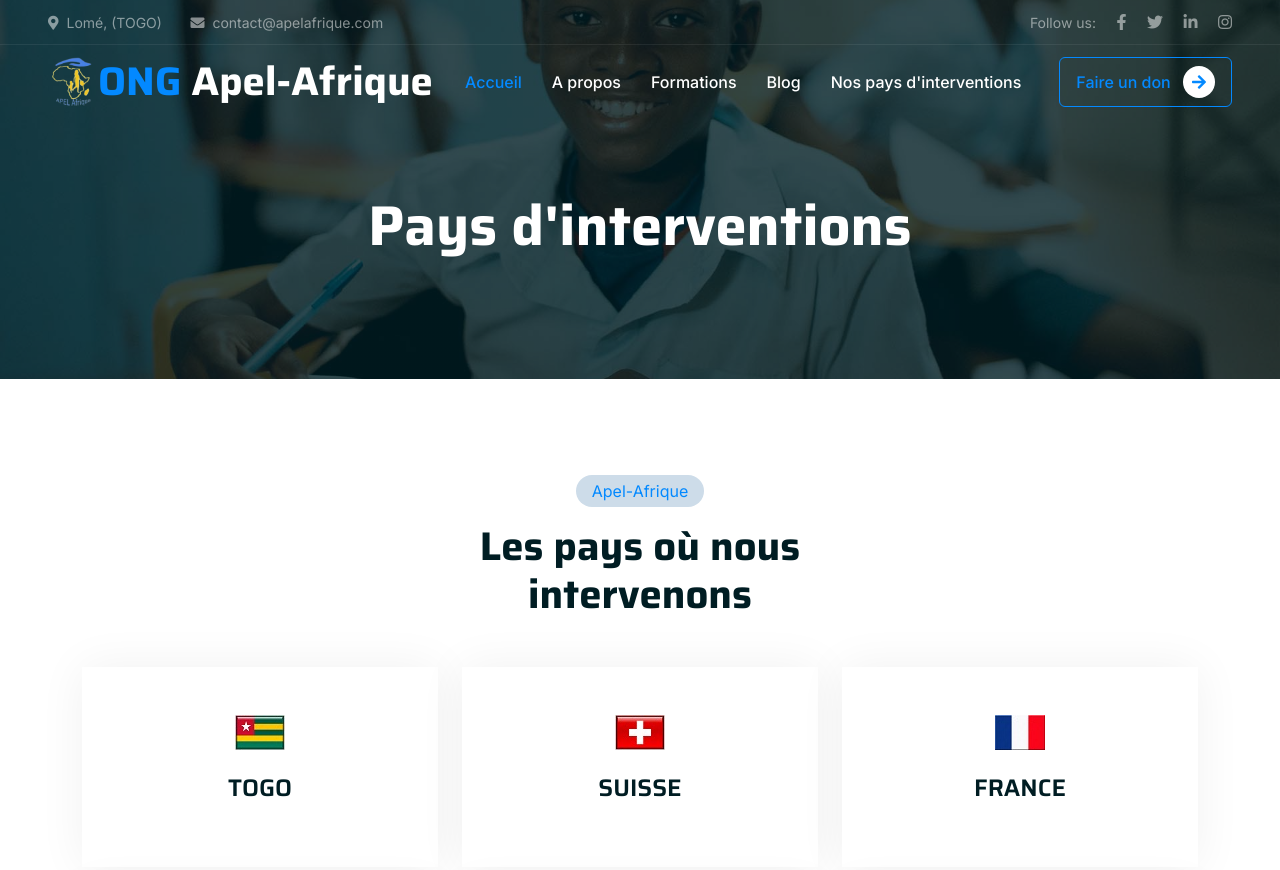
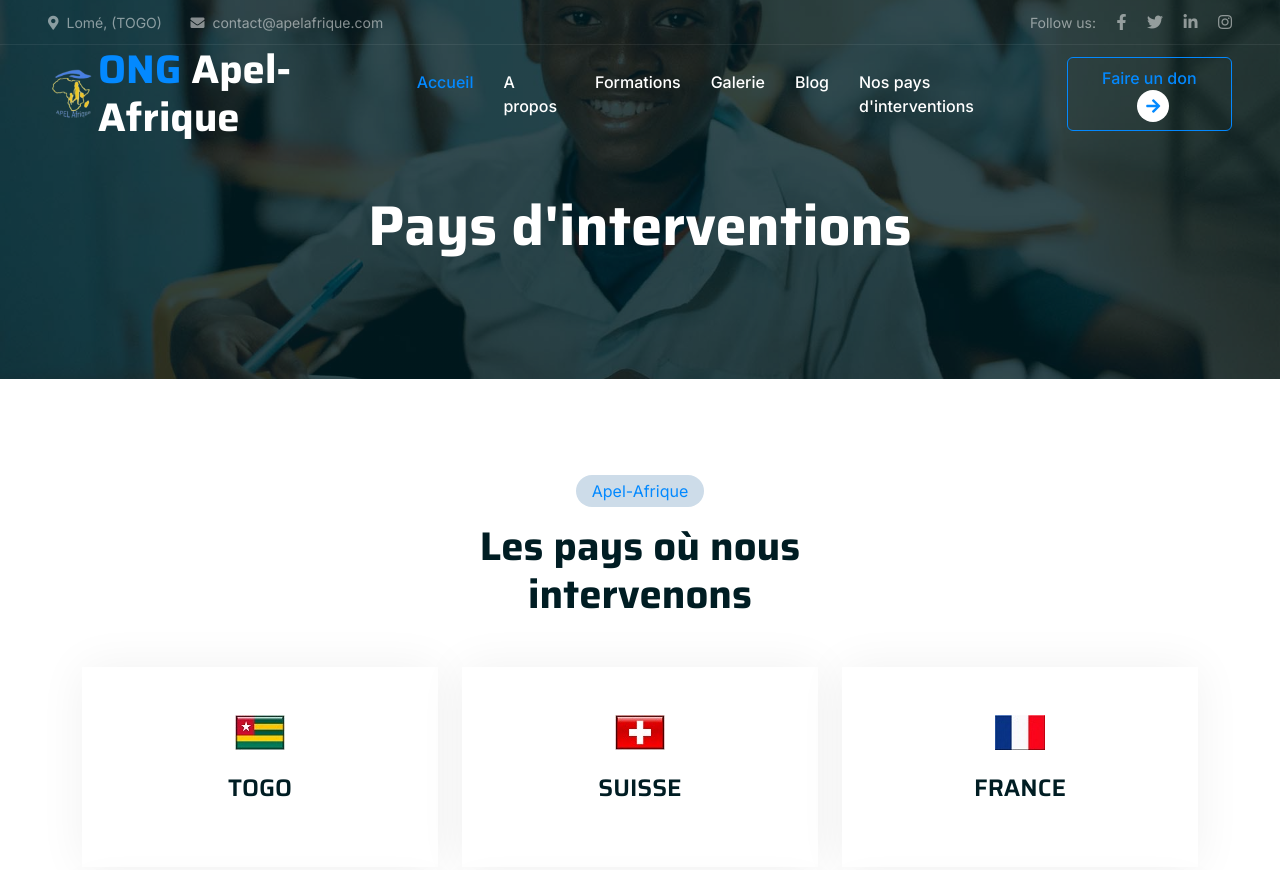
Before and after one commit to Riickpat/APEL-AFRIQUE, a plain HTML site: page internationnal.html in a window 1280 px wide. Shown: the top 870 px of the page. Drawn offline with nearby package versions, Linux system fonts and the light colour scheme.

Commit message:
Add files via upload

```diff
--- a/internationnal.html
+++ b/internationnal.html
@@ -70,7 +70,7 @@
                     <a href="index.html" class="nav-item nav-link active">Accueil</a>
                     <a href="about.html" class="nav-item nav-link">A propos</a>
                     <a href="formations.html" class="nav-item nav-link">Formations</a>
-<!--                     <a href="Domaines.html" class="nav-item nav-link">Galerie</a> -->
+                    <a href="Domaines.html" class="nav-item nav-link">Galerie</a>
                     <a href="blog.html" class="nav-item nav-link">Blog</a>
                     <a href="internationnal.html" class="nav-item nav-link">Nos pays d'interventions</a>
                 </div>
```
